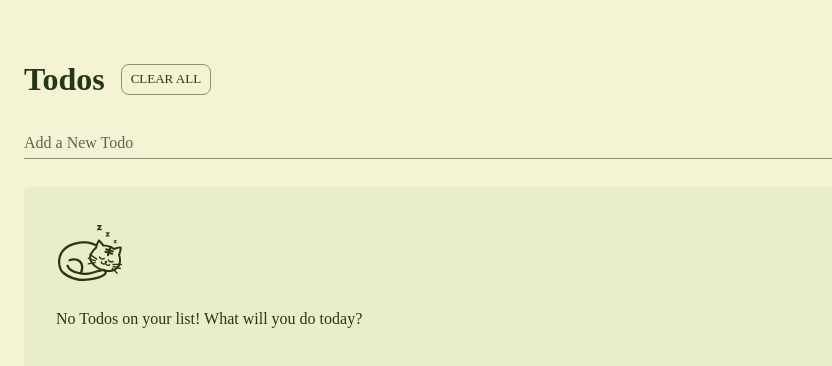
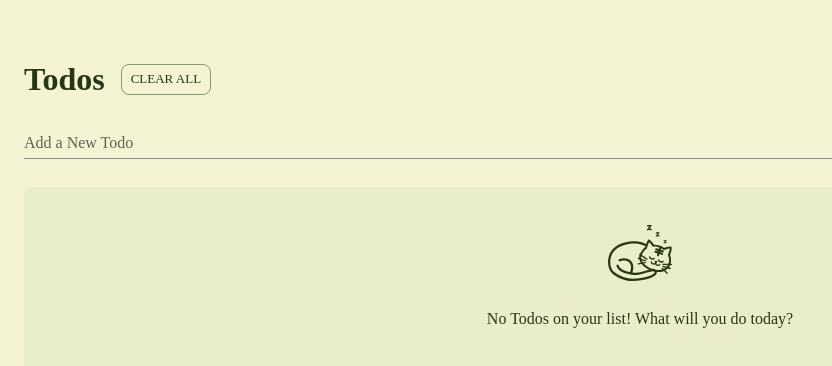
Before and after one commit to donnalay/simple-todo, a React (Vite) app: page / in a window 1280 px wide. Shown: the top 366 px of the page, without its empty margins (0-832 px from the left). Built offline with nearby package versions, Linux system fonts and the light colour scheme; a web font is replaced by a local one.

Commit message:
styles update on empty state

```diff
--- a/src/TodoList.jsx
+++ b/src/TodoList.jsx
@@ -91,12 +91,15 @@ export default function TodoList() {
       <Box
         style={{
           display: "flex",
-          flexDirection: !todos.length ? "column" : "row",
+          flexDirection: "column",
+          alignItems: !incompleteCount ? "center" : null,
+          justifyContent: !incompleteCount ? "center" : null,
           gap: 4,
           backgroundColor: !incompleteCount
             ? "rgba(233, 237, 201, 1)"
             : "rgba(233, 237, 201, 0)",
           padding: !incompleteCount ? "32px" : "0",
+          transition: "300ms ease-in-out",
           borderRadius: "8px",
           margin: "0 auto",
           width: "100%",
```
